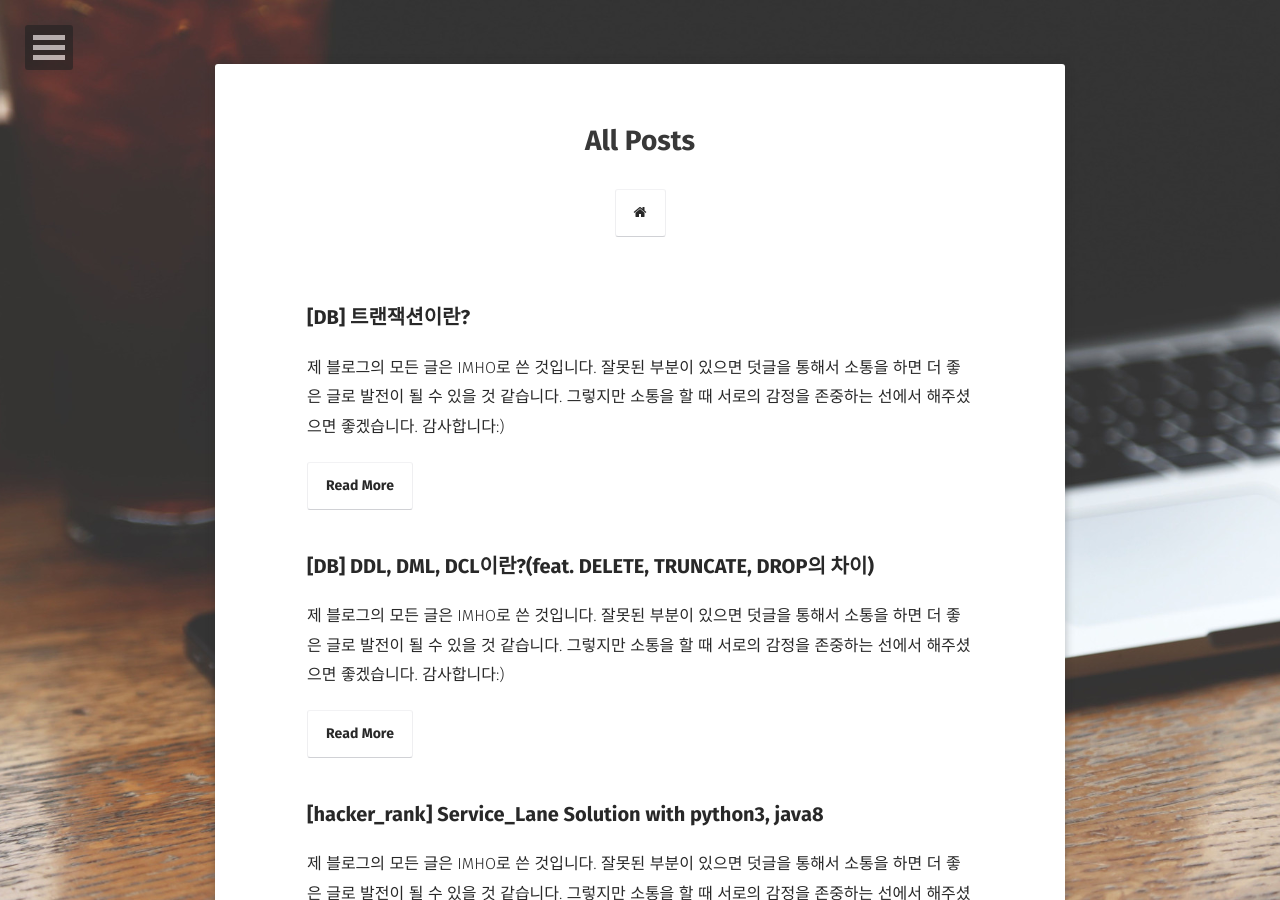
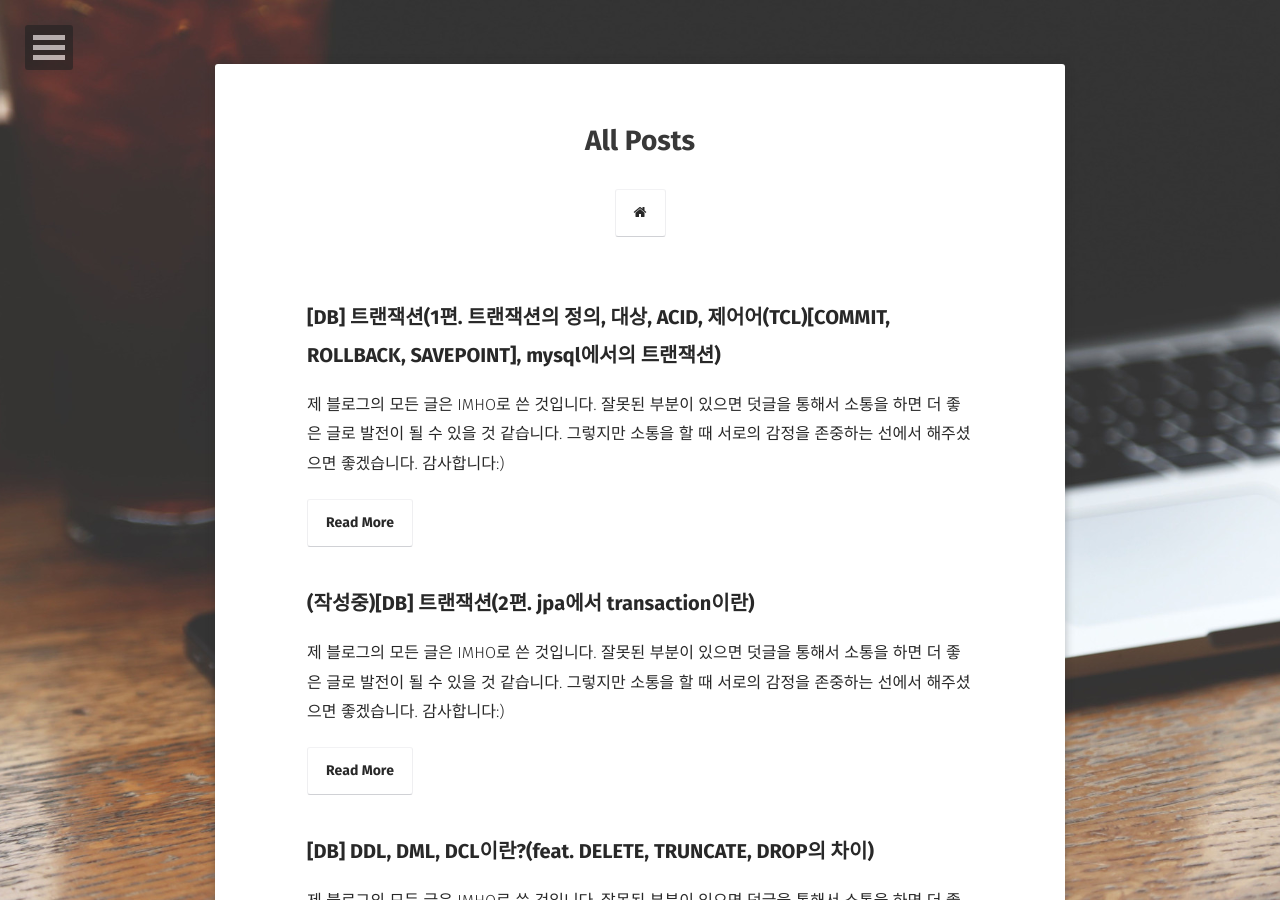
Before and after one commit to JoosJuliet/joosjuliet.github.io, a Jekyll site: the page built from posts/index.md, in a window 1280 px wide and 900 px high. Built offline with Jekyll 4.4.1, drawn with Linux system fonts in a browser that asks for light colours; some web fonts are replaced; some of the changed text lies outside the part shown.

Commit message:
transaction 시리즈물 만들기

```diff
--- /dev/null
+++ b/_posts/2019-03-06-jpa_transaction.md
@@ -0,0 +1,17 @@
+---
+layout: post
+section-type: post
+title: "(작성중)[DB] 트랜잭션(2편. jpa에서 transaction이란)"
+category: DB
+tags: [ 'SKencar', 'db' ]
+comments: true
+---
+제 블로그의 모든 글은 IMHO로 쓴 것입니다.
+잘못된 부분이 있으면 덧글을 통해서 소통을 하면 더 좋은 글로 발전이 될 수 있을 것 같습니다.
+그렇지만 소통을 할 때 서로의 감정을 존중하는 선에서 해주셨으면 좋겠습니다.
+감사합니다:)
+
+
+@transactional
+@transactional이란?
+https://lng1982.tistory.com/299
--- a/_posts/2019-03-06-tcl.md
+++ b/_posts/2019-03-06-tcl.md
@@ -1,7 +1,7 @@
 ---
 layout: post
 section-type: post
-title: "[DB] 트랜잭션이란?"
+title: "[DB] 트랜잭션(1편. 트랜잭션의 정의, 대상, ACID, 제어어(TCL)[COMMIT, ROLLBACK, SAVEPOINT], mysql에서의 트랜잭션)"
 category: DB
 tags: [ 'SKencar', 'db' ]
 comments: true
@@ -11,8 +11,20 @@ comments: true
 그렇지만 소통을 할 때 서로의 감정을 존중하는 선에서 해주셨으면 좋겠습니다.
 감사합니다:)
 
+*이 글은 시리즈물 입니다.*
+
 # 트랜잭션이란?
 트랜잭션은 DB의 논리적 연산단위이다.
+Transaction : (명사) 처리, 처리과정
+- 컴퓨터 과학분야에 트랜잭션은 “쪼개질 수 없는 업무처리의 단위”를 의미
+- 데이터베이스 충돌을 해결하기 위해서 둘 또는 그 이상의 데이터베이스 업데이트를 단일화된 작업 으로 처리하는 기법
+- 하나의 수정작업(update)가 실패하면 트랜젝션 상의 모든 업데이트가 실패 이전 상태로 복구
+
+<img alt="transaction_progress" src = "/images/2019-03-06-tcl/transaction_progress.png"/>
+
+
+위와 같은 경우 갑자기 어딘 가로 1,000,000원이 사라지게 된다!
+그런 경우가 일어나면 안되기 때문에 트랜젝션을 하는 것
 
 
 
@@ -25,14 +37,7 @@ comments: true
 
 
 #  트랜잭션의 특성
-- 원자성 (Atomicity)
-  - 트랜잭션에서 정의된 연산들은 모두 성공적으로 실행되던지 아니면 전혀 실행되지 않은 상태로 남아있어야 한다. ( All Or Nothing )
-- 일관성 (Consistency)
-  - 트랜잭션이 실행되기 전의 데이터베이스 내용이 잘못 되어 있지 않다면 트랜잭션이 실행된 이후에도 데이터베이스의 내용에 잘못이 있으면 안 된다.
-- 고립성 (Isolation)
-  - 트랜잭션이 실행되는 도중에 다른 트랜잭션의 영향을 받아 잘못된 결과를 만들어서는 안된다.
-- 지속성 (Durability)
-  - 트랜잭션이 성공적으로 수행되면 그 트랜잭션이 갱신한 데이커베이스의 내용은 영구적으로 저장된다.
+<img alt="ACID" src = "/images/2019-03-06-tcl/ACID.png"/>
 
 
 
@@ -99,6 +104,33 @@ ROLLBACK TO 포인트명1;
 2. 데이터베이스를 정상적으로 접속을 종료하면 자동으로 트랜잭션이 COMMIT 됩니다.
 3. 애플리케이션의 이상 종료로 데이터베이스와의 접속이 단절되었을 때는 트랜잭션이 자동으로 ROLLBACK 됩니다.
 
+
+
+
+# MySQL을 이용시
+- 스키마를 변환하기 전에 데이터베이스를 반드시 백업해 둔다.
+- MySQL은 스키마 변경에 대해 트랜잭션을 지원하지 않는다.
+- 따라서 롤백이 불가능하다.
+- 가능하다면 데이터베이스를 변환하기 이전에 프로젝트를 읽기 전용(read-only) 모드로 변경해 준다.
+- 상당히 큰 테이블의 경우 주의하지 않으면 스키마 변경에 상당한 시간이 소요된다.
+- 초 단위, 분 단위가 아니라 몇 시간이 걸릴 수도 있다.
+
+
+
+
+## MySQL 에서의 트랜잭션
+- MySQL 데이터베이스 타입에 따라서 트랜잭션 지원 여부가 달라진다. (InnoDB - 지원함, MyISAM - 지원안함)
+- 트랜잭션을 지원하지 않는다면, ATOMIC_REQUESTS 설정에 상관없이 항상 오토커밋 모드로 작동한다.
+
+
+
+
+## ORM 사용시 나올 문제
+한번에 두 프로세스 접근 하면 lock을 걸어야 하는데 그 때는 어떻게 되는가?
+
+
+
+
 ---
 참고
 https://m.blog.naver.com/PostView.nhn?blogId=sohndohyun&logNo=220685019928&proxyReferer=https%3A%2F%2Fwww.google.com%2F
```
Also changed, not shown: _posts/2019-01-29-spring_learn.md (deleted, +0 -34 lines), images/2019-03-06-tcl/ACID.png (added), images/2019-03-06-tcl/transaction_progress.png (added).
